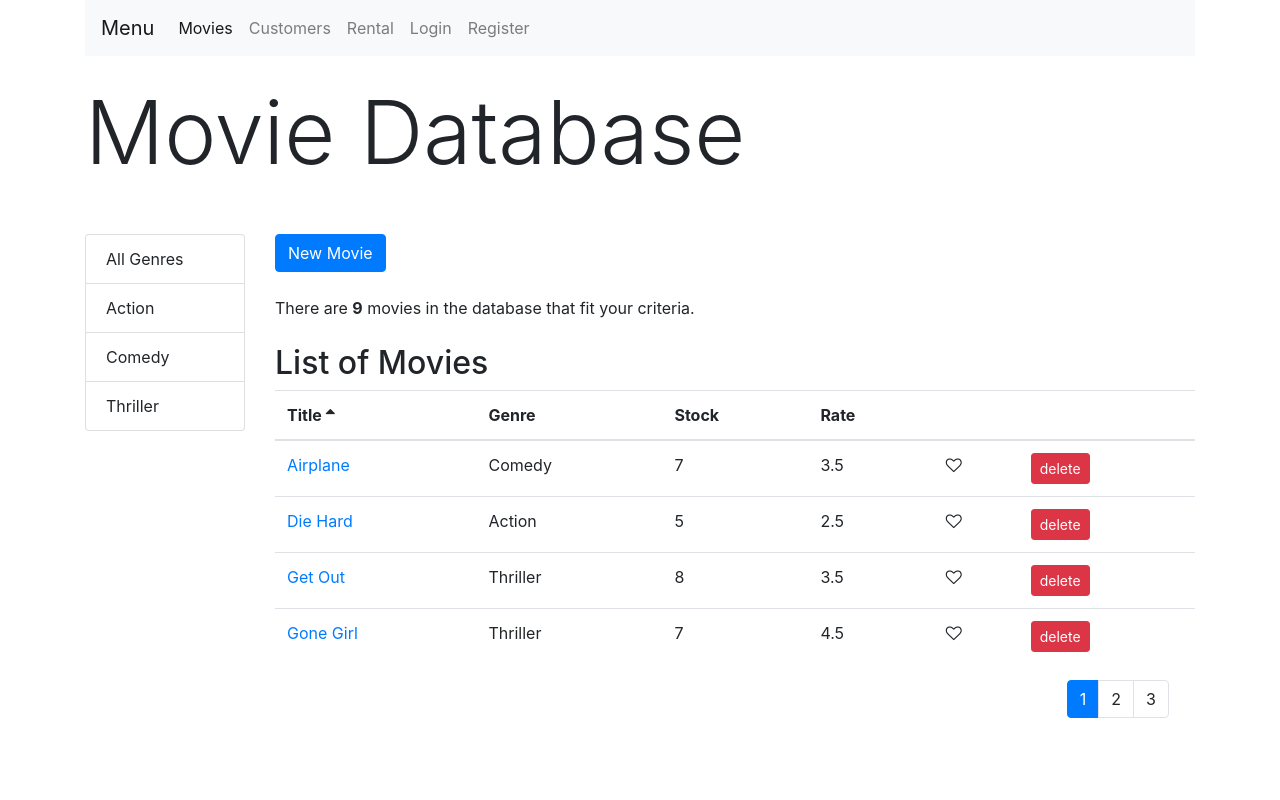
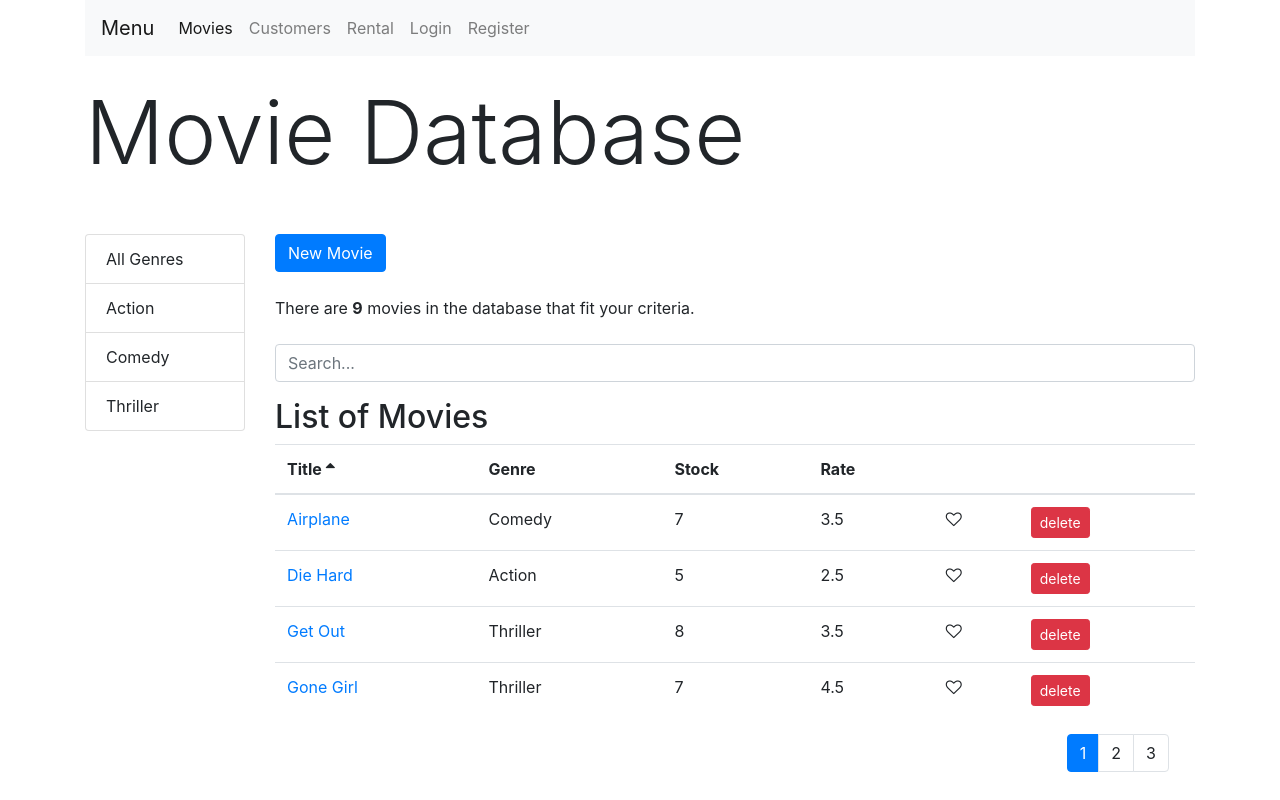
Before and after one commit to darkphotonKN/react-movie-rental-webapp, a React (Create React App) app: page /movies in a window 1280 px wide. Built offline with nearby package versions, Linux system fonts and the light colour scheme.

Commit message:
Added search filter bar for app.

```diff
--- a/package.json
+++ b/package.json
@@ -3,6 +3,7 @@
   "version": "0.1.0",
   "private": true,
   "dependencies": {
+    "axios": "^0.18.0",
     "bootstrap": "^4.1.1",
     "font-awesome": "^4.7.0",
     "joi-browser": "^13.4.0",
--- a/src/components/movies.jsx
+++ b/src/components/movies.jsx
@@ -1,4 +1,3 @@
-
 import React, { Component } from 'react';
 import { getMovies } from '../Starter Code/services/fakeMovieService';
 import Pagination from './pagination';
@@ -6,6 +5,7 @@ import { paginate } from './utils/paginate';
 import ListGroup from './listGroup';
 import { getGenres } from '../Starter Code/services/fakeGenreService';
 import MoviesTable from './moviesTable';
+import SearchInput from './searchInput';
 import _ from 'lodash';
 import { Link } from 'react-router-dom';
 
@@ -15,8 +15,9 @@ class Movies extends Component {
         genres: [],
         currentPage: 1, // keeping track of which page is currently showing
         pageSize: 4, // no. of movies allowed per page
-        sortColumn: { path: 'title', order: 'asc' }
-
+        sortColumn: { path: 'title', order: 'asc' },
+        selectedGenre: null,
+        searchQuery: '' // current active search query
     }
 
     // life cycle hook - called when instance of this component is rendered in DOM
@@ -89,11 +90,25 @@ class Movies extends Component {
 
     }
 
+    // handle search bar user input, query is an event input value passed in from the SearchInput component
+    handleSearch = query => {
+        console.log(query);
+        this.setState({ searchQuery: query, currentPage: 1 });
+    }
+
     getData() {
-        const { currentPage, pageSize, selectedGenre, sortColumn, movies: allMovies } = this.state;
+        const { currentPage, pageSize, selectedGenre, sortColumn, searchQuery, movies: allMovies } = this.state;
+
+        let filteredMovies = allMovies;
+        const queryLen = searchQuery.length;
+
+        if(searchQuery) {
+            filteredMovies = allMovies.filter(m => m.title.slice(0, queryLen).toLowerCase() === searchQuery.toLowerCase() ? m : null);
+        }
         // use currently selectedGenre filter to .filter array of movies to ones that match genres
         // only filter if selectedGenre is truthy else just return allMovies array
-        const filteredMovies = selectedGenre && selectedGenre._id ? allMovies.filter(m => m.genre.name === selectedGenre.name) : allMovies;
+        if(selectedGenre && selectedGenre._id) filteredMovies = allMovies.filter(m => m.genre.name === selectedGenre.name);
+
 
         const sortedMovies = _.orderBy(filteredMovies, [sortColumn.path], [sortColumn.order]);
 
@@ -104,6 +119,15 @@ class Movies extends Component {
         return {data: movies, filteredData: filteredMovies};
     }
 
+    // returning display of how many movies are in the database (filtered or otherwise) or a warning when there are none
+    dynamicCheckList = (movies) => {
+        if (movies.length === 0) {
+            return <p>Nothing in the database matches your search!</p>;
+        } else {
+            return <p className="mb-4">There are <span style={{ fontWeight: 'bold' }}>{ movies.length }</span> movies in the database that fit your criteria.</p>
+        }
+    }
+
 
     render() {
         /* check state how many movies there and display else display out of stock with no table */
@@ -111,9 +135,7 @@ class Movies extends Component {
         const { currentPage, pageSize, sortColumn} = this.state;
 
         // display an error message if database is empty
-        if (count === 0) {
-            return <p>Sorry we are currently out of stock!</p>;
-        }
+
 
         // gets data and destructures them to suitable names
         const { data: movies, filteredData: filteredMovies } = this.getData();
@@ -136,7 +158,11 @@ class Movies extends Component {
                     <div className="col">
                         <button className="btn btn-primary mb-4"><Link style={{ color: 'white'}} to="/movies/new"> New Movie </Link></button>
                                             {/* remember "count" is length of movies array state property that we destructured */}
-                        <p className="mb-4">There are <span style={{ fontWeight: 'bold' }}>{ filteredMovies.length }</span> movies in the database that fit your criteria.</p>
+                        { this.dynamicCheckList(filteredMovies) } {/* Used to have another parameter 'count' */}
+                        <SearchInput
+                            // movies={movies}
+                            onChange={this.handleSearch}
+                        />
                         <h2>List of Movies</h2>
                         {/* Rental App - Movies Cusomters Rentals */}
                         <MoviesTable
--- /dev/null
+++ b/src/components/searchInput.jsx
@@ -0,0 +1,39 @@
+import React, { Component } from 'react';
+
+class SearchInput extends Component {
+
+    // searchFilter = e => {
+    //     const { movies, onSearch } = this.props;
+    //     let moviesCopy = [ ...movies ];
+    //     let moviesCopy2 = [ ...moviesCopy ];
+
+    //     const moviesFiltered = moviesCopy2.filter(movie => {
+    //         const movieMatch = movie.title.slice(0, e.currentTarget.value.length).toLowerCase();
+    //         console.log(movieMatch);
+    //         if(e.currentTarget.value === "") {
+    //             moviesCopy2 = [ ...moviesCopy ];
+    //             console.log(moviesCopy);
+    //             return movie;
+    //         }
+    //         if(movieMatch===e.currentTarget.value.toLowerCase()) return movie;
+
+    //         else {
+    //             return null;
+    //         }
+    //     });
+
+    //     // pass it to onSearch to be handled by main movies.jsx
+    //     onSearch(moviesFiltered);
+    // }
+
+    render() {
+        const { onChange } = this.props; // accessing handleSearch method in movies.jsx
+        return (
+            <div className="input-group mb-3">
+                <input onChange={ e => onChange(e.currentTarget.value) } type="text" className="form-control" placeholder="Search..."/>
+            </div>
+        );
+    }
+}
+
+export default SearchInput;
```
Also changed, not shown: 1 other file (tests, documents, lock files or other folders).
